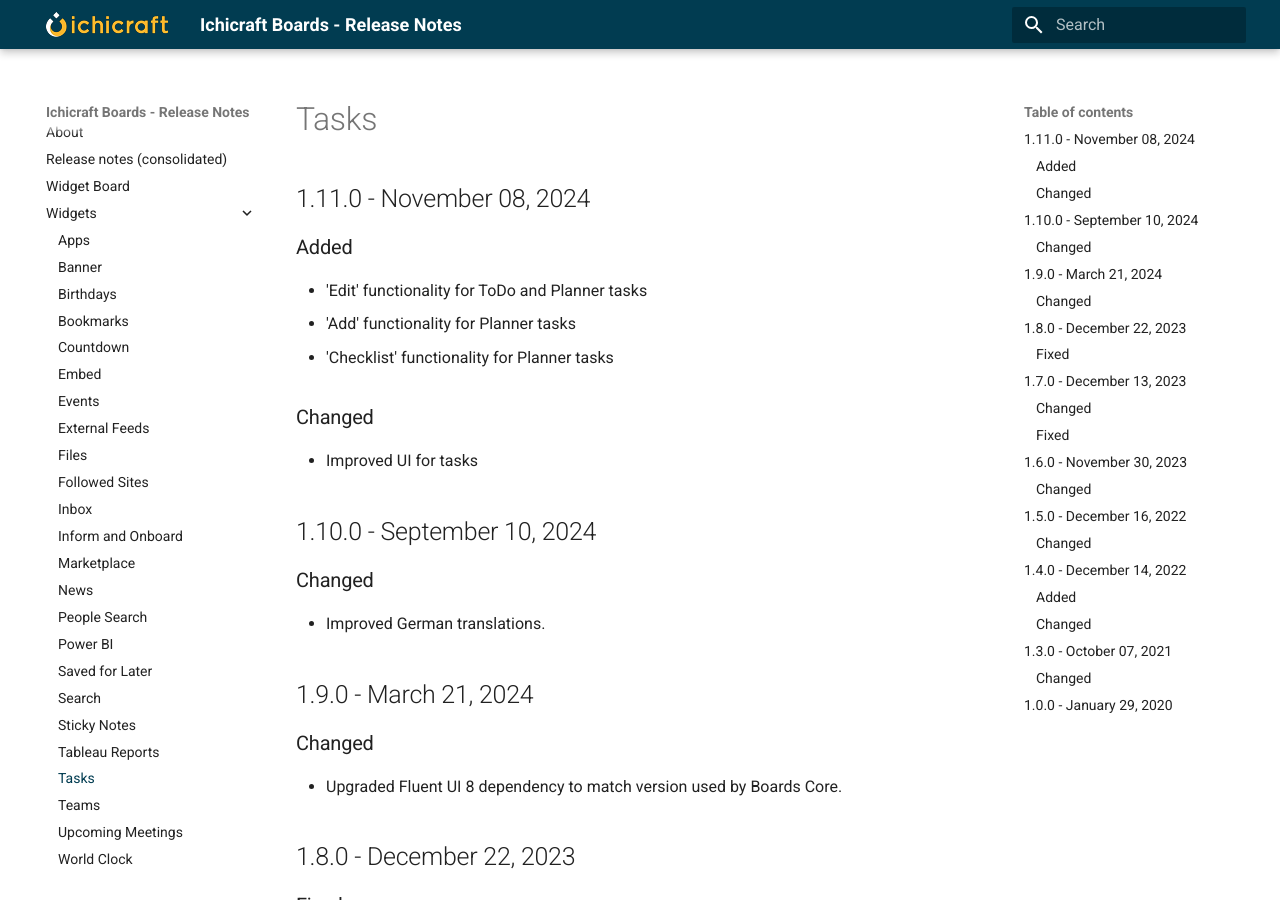
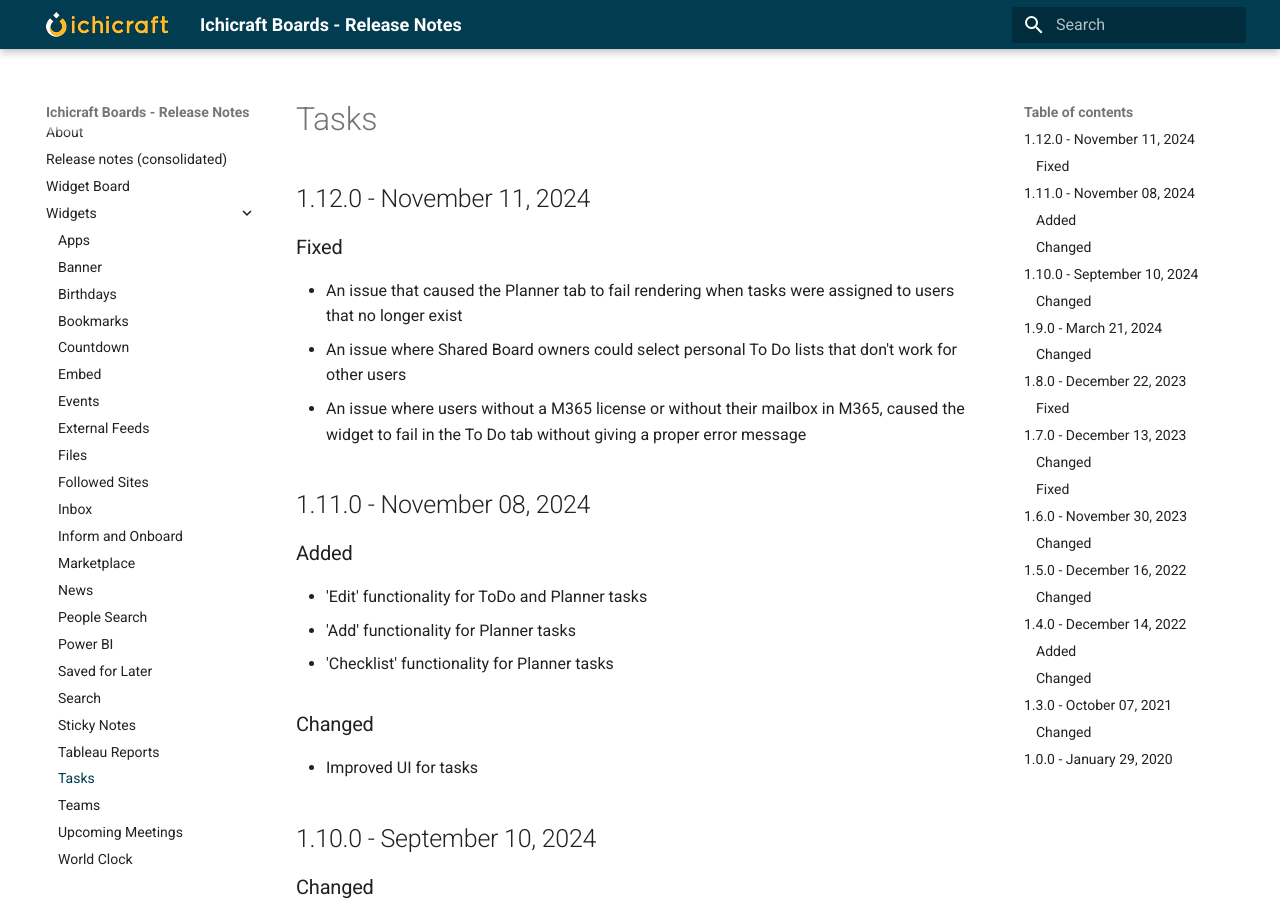
Before and after one commit to ichicraft/widgets-docs, an MkDocs documentation site: the page built from docs/Widgets/Tasks.md, in a window 1280 px wide and 900 px high. Built offline with MkDocs 1.6.1 and Material for MkDocs 9.7.7, drawn with Linux system fonts in a browser that asks for light colours.

```diff
--- a/docs/Widgets/Tasks.md
+++ b/docs/Widgets/Tasks.md
@@ -1,3 +1,10 @@
+## 1.12.0 - November 11, 2024
+
+### Fixed
+- An issue that caused the Planner tab to fail rendering when tasks were assigned to users that no longer exist
+- An issue where Shared Board owners could select personal To Do lists that don&#x27;t work for other users
+- An issue where users without a M365 license or without their mailbox in M365, caused the widget to fail in the To Do tab without giving a proper error message
+
 ## 1.11.0 - November 08, 2024
 
 ### Added
```
Also changed, not shown: docs/Release-notes-(consolidated).md (+7 -0 lines).
